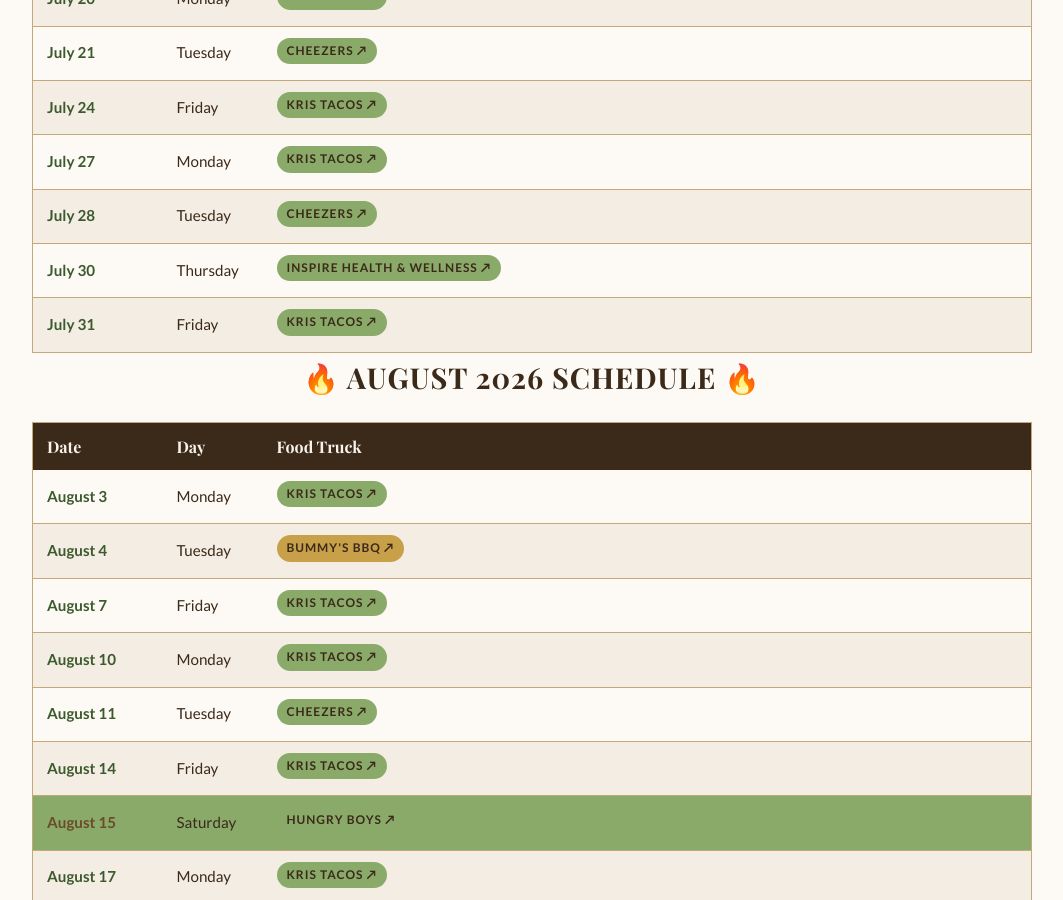
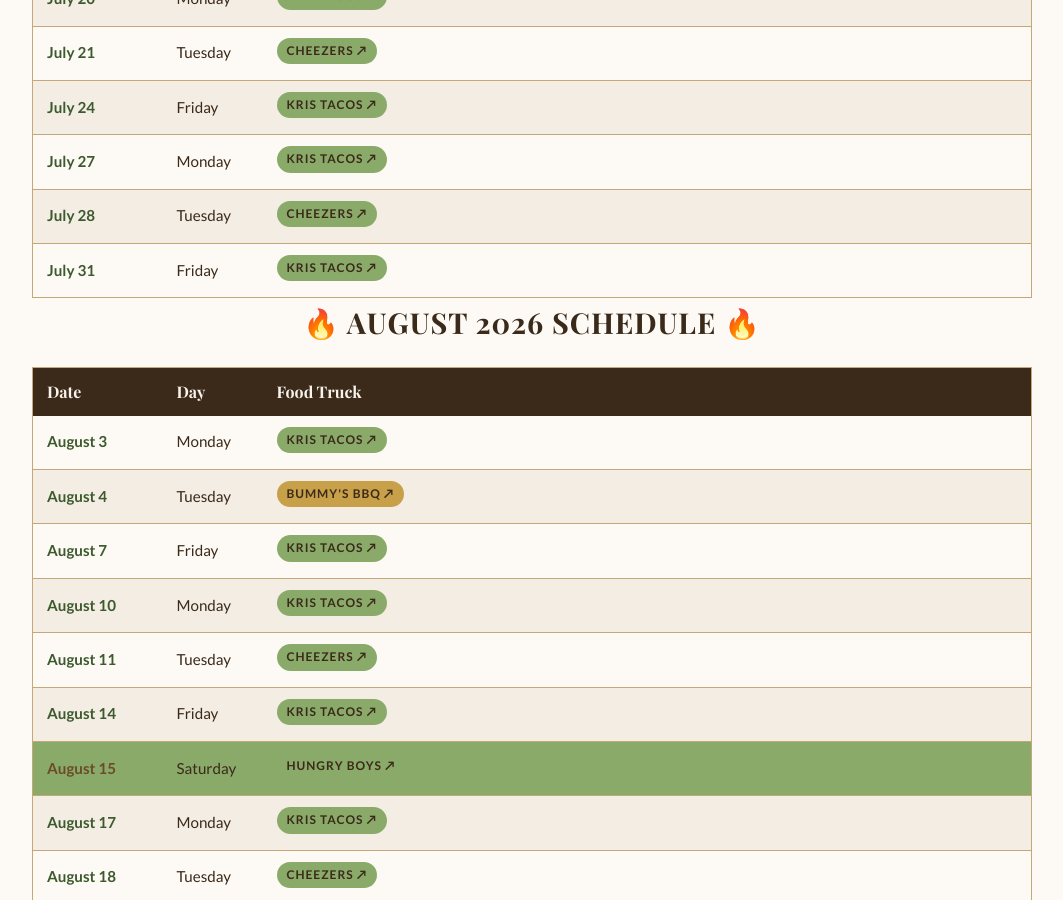
Before and after one commit to blueearthcommunitymarket/blueearthcommunitymarket.github.io, a Jekyll site: the page built from ryno-food-lot/index.html, in a window 1280 px wide and 900 px high, scrolled down 4147 px. Shown: the whole window, without its empty margins (108-1171 px from the left). Built offline with Jekyll 4.4.1, drawn with Linux system fonts in a browser that asks for light colours; some web fonts are replaced.

Commit message:
Clean up July schedule - remove extra Inspire Health entry

```diff
--- a/ryno-food-lot/index.html
+++ b/ryno-food-lot/index.html
@@ -319,7 +319,6 @@
                 <tr><td class="race-date">July 24</td><td>Friday</td><td><span class="tag"><a href="https://www.facebook.com/share/1AquB7sxYj/?mibextid=wwXIfr" target="_blank" rel="noopener" style="color:inherit;text-decoration:none;">Kris Tacos ↗</a></span></td></tr>
                 <tr><td class="race-date">July 27</td><td>Monday</td><td><span class="tag"><a href="https://www.facebook.com/share/1AquB7sxYj/?mibextid=wwXIfr" target="_blank" rel="noopener" style="color:inherit;text-decoration:none;">Kris Tacos ↗</a></span></td></tr>
                 <tr><td class="race-date">July 28</td><td>Tuesday</td><td><span class="tag"><a href="https://www.facebook.com/share/1CZyABySqK/?mibextid=wwXIfr" target="_blank" rel="noopener" style="color:inherit;text-decoration:none;">Cheezers ↗</a></span></td></tr>
-                <tr><td class="race-date">July 30</td><td>Thursday</td><td><span class="tag"><a href="https://www.facebook.com/share/1C8aaBfsJr/?mibextid=wwXIfr" target="_blank" rel="noopener" style="color:inherit;text-decoration:none;">Inspire Health &amp; Wellness ↗</a></span></td></tr>
                 <tr><td class="race-date">July 31</td><td>Friday</td><td><span class="tag"><a href="https://www.facebook.com/share/1AquB7sxYj/?mibextid=wwXIfr" target="_blank" rel="noopener" style="color:inherit;text-decoration:none;">Kris Tacos ↗</a></span></td></tr>
             </tbody>
         </table>
```
